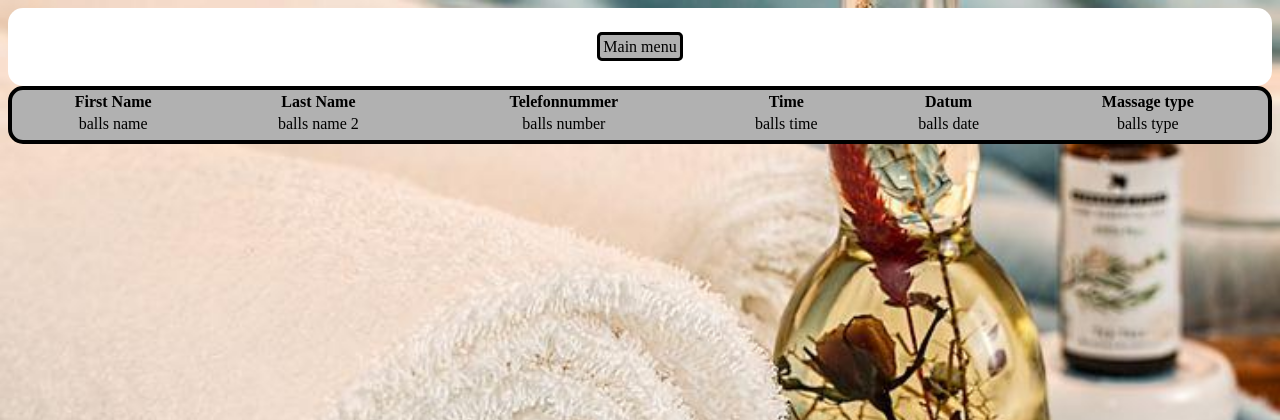
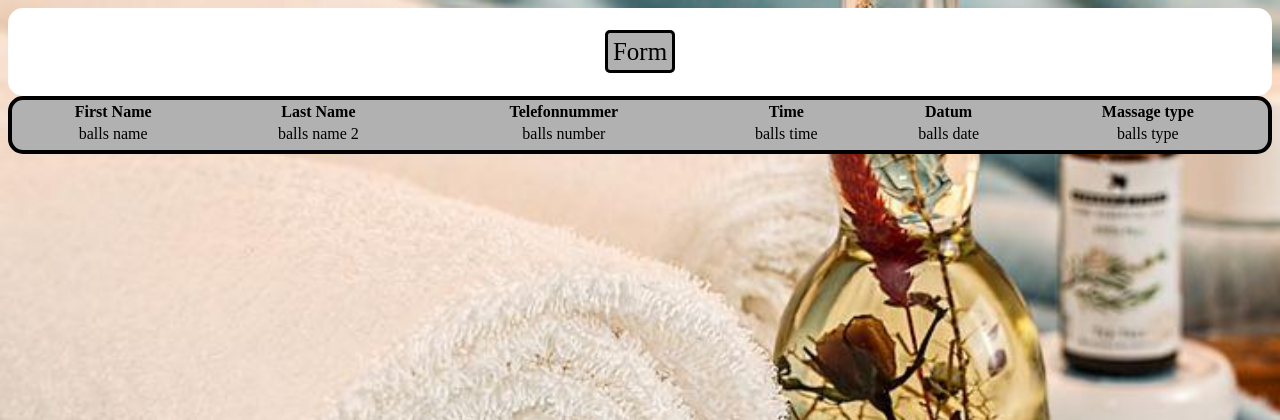
Before and after one commit to JoelHolmberg05/Tidsbokning, a PHP site: page / in a window 1280 px wide. Shown: the top 420 px of the page. Run offline with PHP 8.4, Linux system fonts and the light colour scheme.

Commit message:
removed navpage.php and moved the links to the header

```diff
--- a/css/style.css
+++ b/css/style.css
@@ -38,7 +38,7 @@ header {
 .link {
     padding: 5px;
     font-size: 25px;
-    border: #ffffff solid 3px;
+    border: #000000 solid 3px;
     border-radius: 5px;
     color: #000000;
     background-color:#b1b1b1;
--- a/form.php
+++ b/form.php
@@ -10,7 +10,7 @@
 </head>
 <body>
 <header>
-<a href="navpage.php" class="headerLink">Main Menu</a>
+    <a class="link" href="index.php">Schema</a>
 </header>
 <div>
     <form id="form" method="post" action="index2.php">
--- a/index.php
+++ b/index.php
@@ -9,9 +9,7 @@
 </head>
 <body>
 <header>
-
-  <a href="navpage.php" class="headerLink">Main menu</a>
-
+  <a class="link" href="form.php">Form</a>
 </header>
 <table id="table" style="width:100%">
   <tr>
```
Also changed, not shown: navpage.php (deleted, +0 -22 lines).
